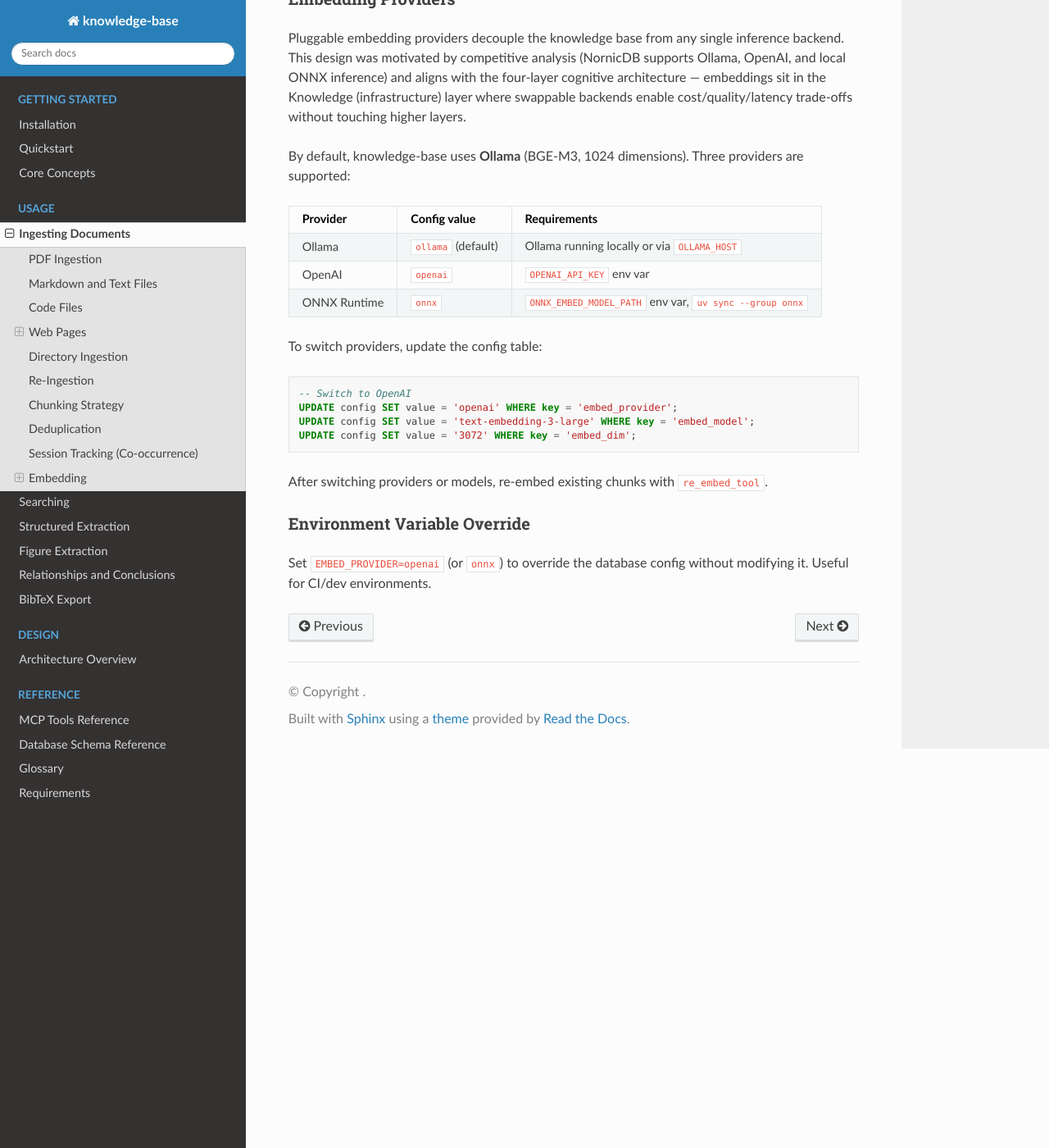
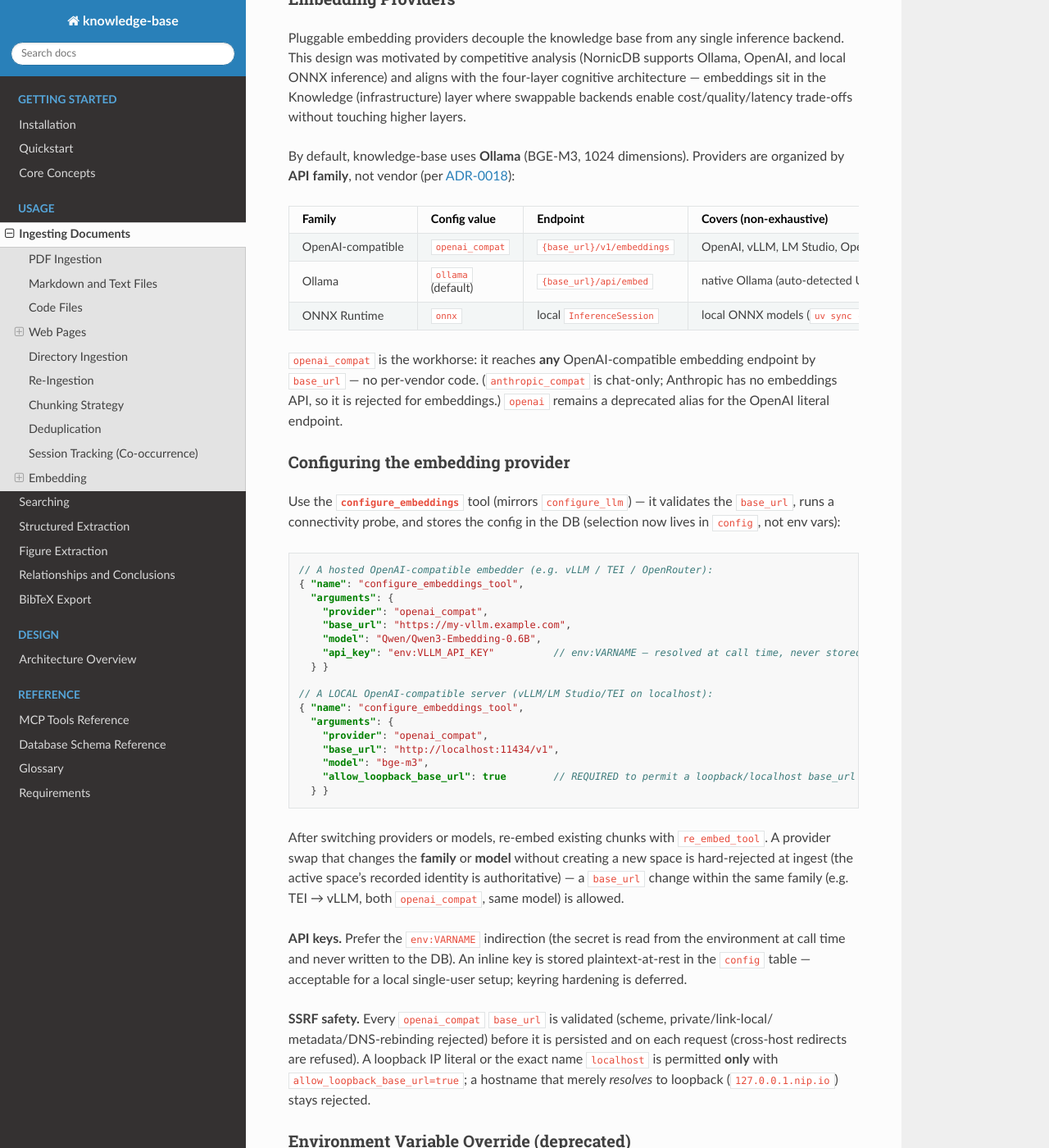
Before and after one commit to dutiona/knowledge-base, a Sphinx documentation site: the page built from docs/usage/ingesting-documents.md, in a window 1280 px wide and 1400 px high, scrolled down 6375 px. Shown: the whole window at 82% size. Built offline with Sphinx 7.4.7 and the Read the Docs theme 3.1.0, drawn with Linux system fonts in a browser that asks for light colours; some of the changed text lies outside the part shown.

Commit message:
docs: provider abstraction usage + schema + audit (ADR-0018, AC4-final)
Document the four-family provider model and the new config surface; record the
Slice-F audit (dup-guard removed, strict SSRF path intact, no secrets in logs, test/
source ratio preserved).

- docs/usage/ingesting-documents.md: embedding providers by API family;
  configure_embeddings examples (hosted vLLM + local-loopback); env:VARNAME key
  indirection; SSRF/loopback posture; EMBED_PROVIDER/OPENAI_API_KEY deprecation note.
- docs/usage/structured-extraction.md: anthropic_compat chat family (Messages API,
  x-api-key/anthropic-version, chat-only); shared loopback flag; write-time SSRF gate.
- docs/reference/schema.md: new provider config keys (embed_base_url/embed_api_key/
  allow_loopback_base_url + llm_* parity) and the embed_spaces identity-tuple columns.
- CLAUDE.md: embeddings.py domain row now openai_compat/ollama/onnx + ProviderConfig.

Audit (verified, no code changes): _ssrf_check_openai_compat has zero refs;
web.py/vision.py keep the strict is_private_ip path (no validate_base_url); no api_key
reaches a log statement; test/source ratio 1.69x (>= 1.35x).

Refs #516

````diff
--- a/docs/usage/ingesting-documents.md
+++ b/docs/usage/ingesting-documents.md
@@ -140,10 +140,10 @@ Use the `reingest` tool to force a full re-ingest. This deletes all existing chu
 
 Two chunking strategies are available for PDFs, selectable via the `configure_chunking` tool:
 
-| Strategy       | Target models  | PDF behavior                                              | Typical chunks/paper |
-| -------------- | -------------- | --------------------------------------------------------- | -------------------- |
-| **mechanical** | 8K context     | Fixed-size (1000 chars, 200 overlap), heading-aware split | 15+                  |
-| **semantic**   | 32K context    | Section-level split at H1/H2 boundaries, no overlap       | 3--5                 |
+| Strategy       | Target models | PDF behavior                                              | Typical chunks/paper |
+| -------------- | ------------- | --------------------------------------------------------- | -------------------- |
+| **mechanical** | 8K context    | Fixed-size (1000 chars, 200 overlap), heading-aware split | 15+                  |
+| **semantic**   | 32K context   | Section-level split at H1/H2 boundaries, no overlap       | 3--5                 |
 
 **Why two strategies?** Models like Qwen3-Embedding-0.6B have 32K context windows, making 1000-char chunks unnecessarily granular. Semantic chunking produces complete sections (Abstract, Methods, Results, etc.) as individual chunks, eliminating boundary artifacts and overlap waste. See [#100](https://github.com/dutiona/knowledge-base/issues/100) for the design rationale.
 
@@ -157,12 +157,12 @@ Two chunking strategies are available for PDFs, selectable via the `configure_ch
 
 **Per-source-type summary:**
 
-| Source type    | Chunking method       | Details                                                                                              |
-| -------------- | --------------------- | ---------------------------------------------------------------------------------------------------- |
-| PDF            | Mechanical or semantic | Mechanical: heading-aware 1000-char split. Semantic: section-level H1/H2 split (configurable).     |
-| Python (`.py`) | AST-aware             | Each function/class = one chunk; module-level code separate; oversized nodes sub-split               |
-| All other text | Fixed-size            | 1000 characters, 200-character overlap                                                               |
-| Web            | Fixed-size            | Same as other text, applied to trafilatura output                                                    |
+| Source type    | Chunking method        | Details                                                                                        |
+| -------------- | ---------------------- | ---------------------------------------------------------------------------------------------- |
+| PDF            | Mechanical or semantic | Mechanical: heading-aware 1000-char split. Semantic: section-level H1/H2 split (configurable). |
+| Python (`.py`) | AST-aware              | Each function/class = one chunk; module-level code separate; oversized nodes sub-split         |
+| All other text | Fixed-size             | 1000 characters, 200-character overlap                                                         |
+| Web            | Fixed-size             | Same as other text, applied to trafilatura output                                              |
 
 ## Deduplication
 
@@ -220,25 +220,64 @@ Chunks are embedded automatically during ingestion using the configured embeddin
 
 Pluggable embedding providers decouple the knowledge base from any single inference backend. This design was motivated by competitive analysis (NornicDB supports Ollama, OpenAI, and local ONNX inference) and aligns with the [four-layer cognitive architecture](../insights/four-layer-cognitive-architecture.md) — embeddings sit in the Knowledge (infrastructure) layer where swappable backends enable cost/quality/latency trade-offs without touching higher layers.
 
-By default, knowledge-base uses **Ollama** (BGE-M3, 1024 dimensions). Three providers are supported:
+By default, knowledge-base uses **Ollama** (BGE-M3, 1024 dimensions). Providers are organized
+by **API family**, not vendor (per [ADR-0018](../design/adr/0018-provider-abstraction.md)):
 
-| Provider     | Config value       | Requirements                                            |
-| ------------ | ------------------ | ------------------------------------------------------- |
-| Ollama       | `ollama` (default) | Ollama running locally or via `OLLAMA_HOST`             |
-| OpenAI       | `openai`           | `OPENAI_API_KEY` env var                                |
-| ONNX Runtime | `onnx`             | `ONNX_EMBED_MODEL_PATH` env var, `uv sync --group onnx` |
+| Family            | Config value       | Endpoint                   | Covers (non-exhaustive)                                |
+| ----------------- | ------------------ | -------------------------- | ------------------------------------------------------ |
+| OpenAI-compatible | `openai_compat`    | `{base_url}/v1/embeddings` | OpenAI, vLLM, LM Studio, OpenRouter, Ollama-Cloud, TEI |
+| Ollama            | `ollama` (default) | `{base_url}/api/embed`     | native Ollama (auto-detected URL / `OLLAMA_HOST`)      |
+| ONNX Runtime      | `onnx`             | local `InferenceSession`   | local ONNX models (`uv sync --group onnx`)             |
 
-To switch providers, update the config table:
+`openai_compat` is the workhorse: it reaches **any** OpenAI-compatible embedding endpoint by
+`base_url` — no per-vendor code. (`anthropic_compat` is chat-only; Anthropic has no embeddings
+API, so it is rejected for embeddings.) `openai` remains a deprecated alias for the OpenAI
+literal endpoint.
 
-```sql
--- Switch to OpenAI
-UPDATE config SET value = 'openai' WHERE key = 'embed_provider';
-UPDATE config SET value = 'text-embedding-3-large' WHERE key = 'embed_model';
-UPDATE config SET value = '3072' WHERE key = 'embed_dim';
+### Configuring the embedding provider
+
+Use the **`configure_embeddings`** tool (mirrors `configure_llm`) — it validates the `base_url`,
+runs a connectivity probe, and stores the config in the DB (selection now lives in `config`,
+not env vars):
+
+```json
+// A hosted OpenAI-compatible embedder (e.g. vLLM / TEI / OpenRouter):
+{ "name": "configure_embeddings_tool",
+  "arguments": {
+    "provider": "openai_compat",
+    "base_url": "https://my-vllm.example.com",
+    "model": "Qwen/Qwen3-Embedding-0.6B",
+    "api_key": "env:VLLM_API_KEY"          // env:VARNAME — resolved at call time, never stored
+  } }
+
+// A LOCAL OpenAI-compatible server (vLLM/LM Studio/TEI on localhost):
+{ "name": "configure_embeddings_tool",
+  "arguments": {
+    "provider": "openai_compat",
+    "base_url": "http://localhost:11434/v1",
+    "model": "bge-m3",
+    "allow_loopback_base_url": true        // REQUIRED to permit a loopback/localhost base_url
+  } }
 ```
 
-After switching providers or models, re-embed existing chunks with `re_embed_tool`.
+After switching providers or models, re-embed existing chunks with `re_embed_tool`. A provider
+swap that changes the **family** or **model** without creating a new space is hard-rejected at
+ingest (the active space's recorded identity is authoritative) — a `base_url` change within the
+same family (e.g. TEI → vLLM, both `openai_compat`, same model) is allowed.
 
-### Environment Variable Override
+**API keys.** Prefer the `env:VARNAME` indirection (the secret is read from the environment at
+call time and never written to the DB). An inline key is stored plaintext-at-rest in the
+`config` table — acceptable for a local single-user setup; keyring hardening is deferred.
 
-Set `EMBED_PROVIDER=openai` (or `onnx`) to override the database config without modifying it. Useful for CI/dev environments.
+**SSRF safety.** Every `openai_compat` `base_url` is validated (scheme, private/link-local/
+metadata/DNS-rebinding rejected) before it is persisted and on each request (cross-host
+redirects are refused). A loopback IP literal or the exact name `localhost` is permitted **only**
+with `allow_loopback_base_url=true`; a hostname that merely _resolves_ to loopback
+(`127.0.0.1.nip.io`) stays rejected.
+
+### Environment Variable Override (deprecated)
+
+The legacy `EMBED_PROVIDER` / `OPENAI_API_KEY` env vars still apply **while `embed_provider` is
+at its seeded default** (an explicit `configure_embeddings` choice wins), with a one-time
+deprecation warning. Prefer `configure_embeddings`; env back-compat will be removed in a future
+release.
````
Also changed, not shown: CLAUDE.md (+21 -21 lines), docs/reference/schema.md (+18 -0 lines), docs/usage/structured-extraction.md (+21 -8 lines).
